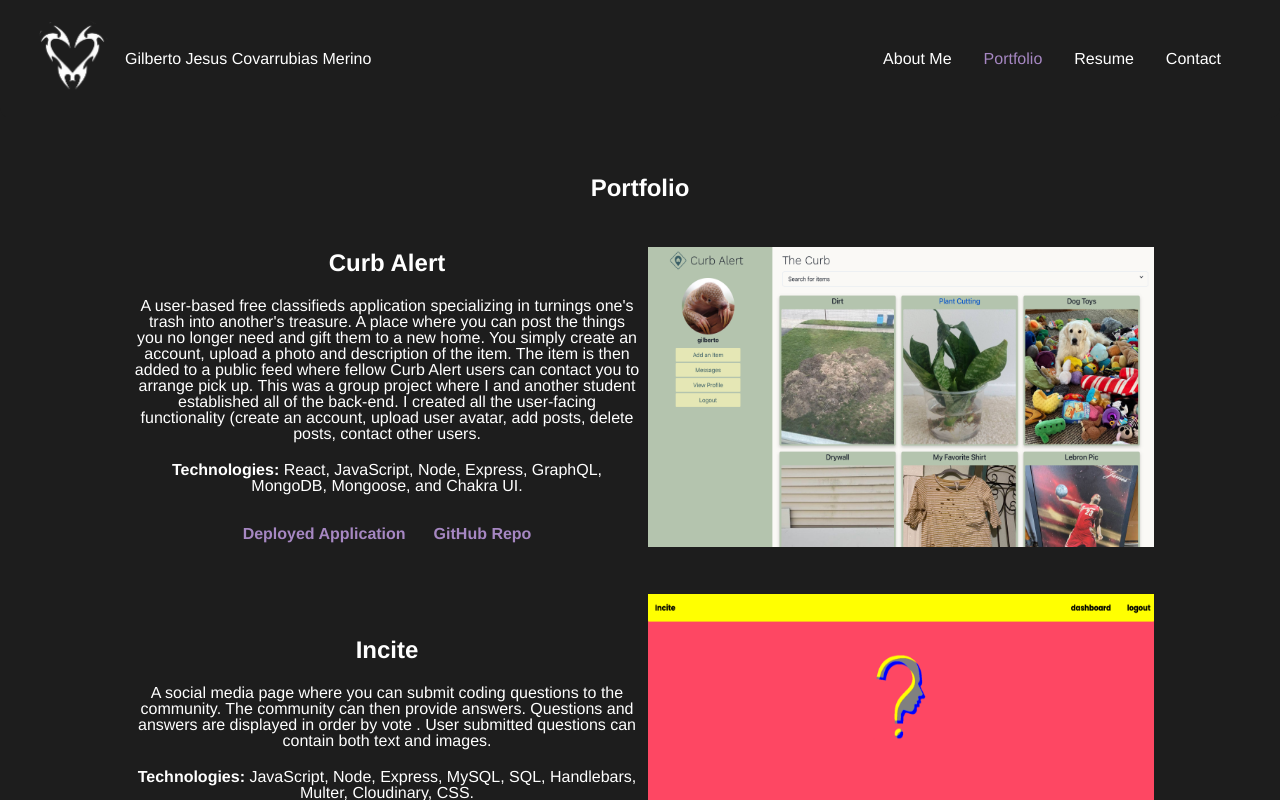
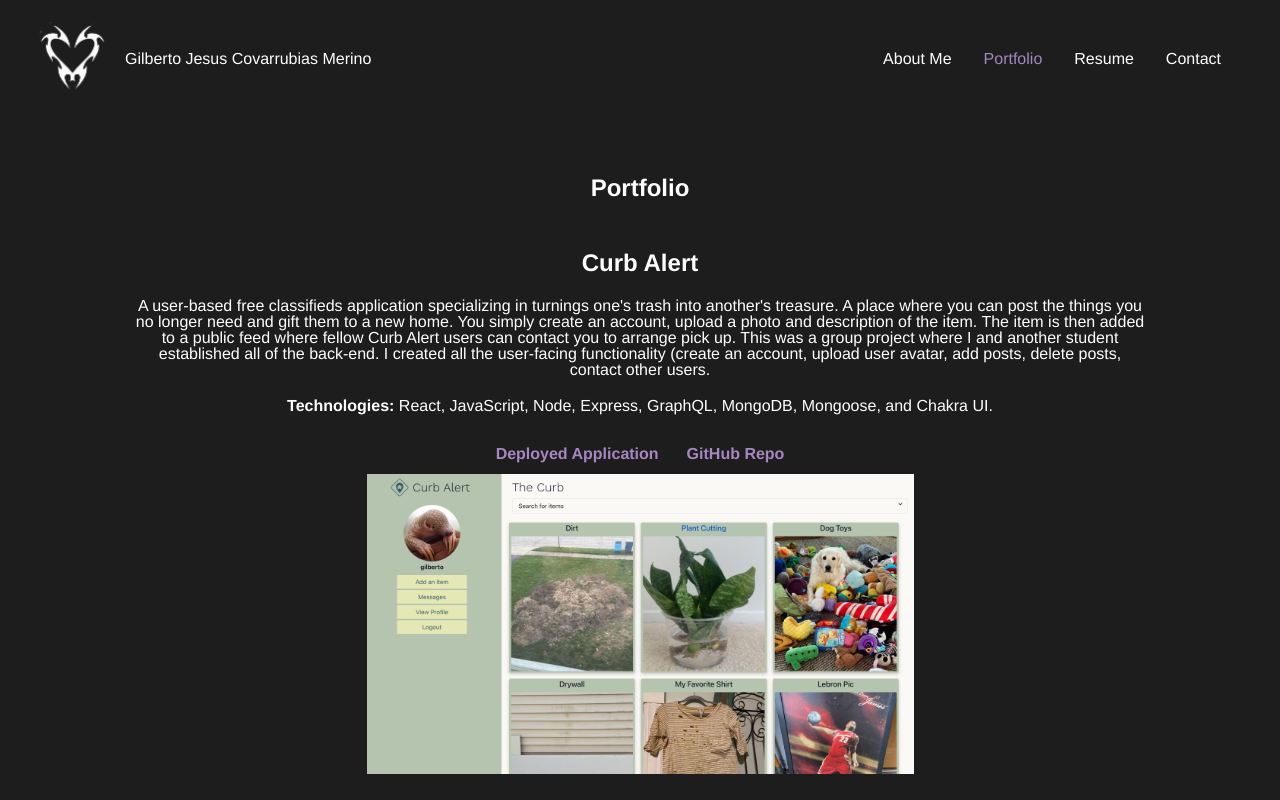
Before and after one commit to perfect-perfect/react-portfolio, a React (Create React App) app: page / in a window 1280 px wide. Both pictures are taken after a click on the item "Portfolio". Shown: the top 800 px of the page. Built offline with nearby package versions, Linux system fonts and the light colour scheme.

Commit message:
fixed stretching issue in portfolio and updated favicon

```diff
--- a/src/index.css
+++ b/src/index.css
@@ -282,7 +282,9 @@ header a {
 }
 
 .project-image {
+  display: flex;
   flex: 1 50%;
+  object-fit: fill;
   justify-content: center;
 }
 
@@ -457,9 +459,11 @@ textarea {
 
 
 .img-thumbnail {
-  width: 100%;
+  width: 547px;
   height: 300px;
   cursor: pointer;
+  justify-content: center;
+  align-items: center;
 }
 
 .modalBackdrop {
```
Also changed, not shown: 1 other file (tests, documents, lock files or other folders).
